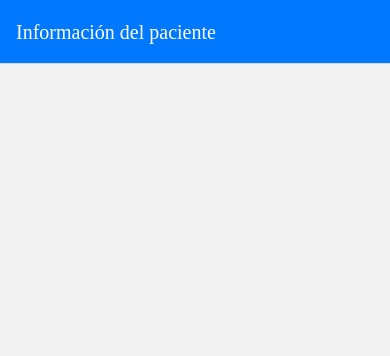
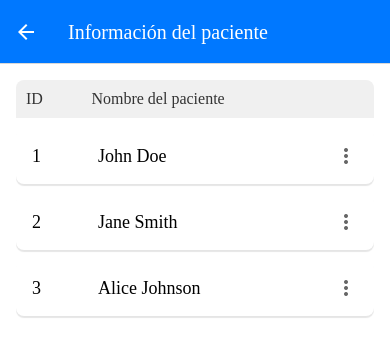
Before and after one commit to NoeOnDev/BodyMeasure, a React Native app: screen /PatientInfo in a window 390 px wide. Shown: the top 356 px of the page. Built offline with nearby package versions, Linux system fonts and the light colour scheme.

Commit message:
refactor: Agregar estilos para la pantalla de información del paciente

```diff
--- a/src/components/screens/PatientInfoScreen.tsx
+++ b/src/components/screens/PatientInfoScreen.tsx
@@ -1,5 +1,172 @@
-import React from 'react';
+import React, {useState, useRef, useCallback} from 'react';
+import {
+  View,
+  Text,
+  FlatList,
+  TouchableOpacity,
+  Dimensions,
+  Animated,
+  SafeAreaView,
+  Alert,
+} from 'react-native';
+import Icon from 'react-native-vector-icons/MaterialIcons';
+import {styles} from '../styles/PatientsAllStyles';
+
+interface Patient {
+  patient_id: number;
+  name: string;
+}
+
+const screenWidth = Dimensions.get('window').width;
 
 export const PatientInfoScreen = (): React.JSX.Element => {
-  return <></>;
+  const [patients, setPatients] = useState<Patient[]>([
+    {patient_id: 1, name: 'John Doe'},
+    {patient_id: 2, name: 'Jane Smith'},
+    {patient_id: 3, name: 'Alice Johnson'},
+  ]);
+  const [selectedPatientId, setSelectedPatientId] = useState<number | null>(
+    null,
+  );
+  const [pressedPatientId, setPressedPatientId] = useState<number | null>(null);
+  const [menuPosition, setMenuPosition] = useState<{top: number; left: number}>(
+    {top: 0, left: 0},
+  );
+  const pressAnimValue = useRef(new Animated.Value(1)).current;
+
+  const toggleMenu = (id: number, top: number, left: number) => {
+    if (selectedPatientId === id) {
+      setSelectedPatientId(null);
+    } else {
+      setSelectedPatientId(id);
+      setMenuPosition({top: top - 35, left});
+    }
+  };
+
+  const handleRowPressIn = (id: number) => {
+    setPressedPatientId(id);
+    Animated.timing(pressAnimValue, {
+      toValue: 0.98,
+      duration: 100,
+      useNativeDriver: true,
+    }).start();
+  };
+
+  const handleRowPressOut = () => {
+    setPressedPatientId(null);
+    Animated.timing(pressAnimValue, {
+      toValue: 1,
+      duration: 100,
+      useNativeDriver: true,
+    }).start();
+  };
+
+  const handleRowPress = (id: number) => {
+    if (selectedPatientId !== id) {
+      setSelectedPatientId(null);
+    }
+  };
+
+  const handleDeletePatient = (patientId: number, patientName: string) => {
+    Alert.alert(
+      'Eliminar Paciente',
+      `¿Estás seguro de que deseas eliminar al paciente ${patientName}?`,
+      [
+        {
+          text: 'No',
+          style: 'cancel',
+        },
+        {
+          text: 'Sí',
+          onPress: () => {
+            setPatients(prevPatients =>
+              prevPatients.filter(patient => patient.patient_id !== patientId),
+            );
+            setSelectedPatientId(null);
+          },
+        },
+      ],
+      {cancelable: true},
+    );
+  };
+
+  const renderPatient = ({item}: {item: Patient}) => (
+    <Animated.View
+      style={[
+        styles.row,
+        selectedPatientId === item.patient_id && styles.selectedRow,
+        pressedPatientId === item.patient_id && {
+          transform: [{scale: pressAnimValue}],
+        },
+      ]}>
+      <TouchableOpacity
+        activeOpacity={0.7}
+        style={styles.rowContent}
+        onPressIn={() => handleRowPressIn(item.patient_id)}
+        onPressOut={handleRowPressOut}
+        onPress={() => handleRowPress(item.patient_id)}>
+        <View style={styles.idCell}>
+          <Text style={styles.cellText}>{item.patient_id}</Text>
+        </View>
+        <View style={styles.nameCell}>
+          <Text style={styles.cellText}>{item.name}</Text>
+        </View>
+        <TouchableOpacity
+          activeOpacity={0.7}
+          style={styles.iconCell}
+          onPress={event => {
+            const {pageY, pageX} = event.nativeEvent;
+            toggleMenu(item.patient_id, pageY, pageX);
+          }}>
+          <Icon name="more-vert" size={24} color="#666" />
+        </TouchableOpacity>
+      </TouchableOpacity>
+    </Animated.View>
+  );
+
+  return (
+    <SafeAreaView style={styles.safeArea}>
+      <View style={styles.container}>
+        <View style={styles.tableHeader}>
+          <View style={styles.headerIdCell}>
+            <Text style={styles.headerText}>ID</Text>
+          </View>
+          <View style={styles.headerNameCell}>
+            <Text style={styles.headerText}>Nombre del paciente</Text>
+          </View>
+        </View>
+        <FlatList
+          data={patients}
+          renderItem={renderPatient}
+          keyExtractor={item => item.patient_id.toString()}
+          contentContainerStyle={{paddingBottom: 80}}
+        />
+        {selectedPatientId !== null && (
+          <View
+            style={[
+              styles.menu,
+              {
+                top: menuPosition.top,
+                left: Math.min(menuPosition.left, screenWidth - 120),
+              },
+            ]}>
+            <TouchableOpacity activeOpacity={0.7} style={styles.menuItem}>
+              <Text style={styles.menuItemText}>Editar</Text>
+            </TouchableOpacity>
+            <TouchableOpacity
+              activeOpacity={0.7}
+              style={styles.menuItem}
+              onPress={() =>
+                handleDeletePatient(
+                  selectedPatientId!,
+                  patients.find(p => p.patient_id === selectedPatientId)!.name,
+                )
+              }>
+              <Text style={styles.menuItemText}>Eliminar</Text>
+            </TouchableOpacity>
+          </View>
+        )}
+      </View>
+    </SafeAreaView>
+  );
 };
--- a/src/containers/App.tsx
+++ b/src/containers/App.tsx
@@ -23,11 +23,6 @@ const App = (): React.JSX.Element => {
           },
         }}>
         <Stack.Screen
-          name="PatientInfo"
-          component={PatientInfoScreen}
-          options={{title: 'Información del paciente'}}
-        />
-        <Stack.Screen
           name="Login"
           component={LoginSwitcher}
           options={{headerShown: false}}
@@ -47,6 +42,11 @@ const App = (): React.JSX.Element => {
           component={RegisterScreen}
           options={{title: 'Registro de paciente'}}
         />
+        <Stack.Screen
+          name="PatientInfo"
+          component={PatientInfoScreen}
+          options={{title: 'Información del paciente'}}
+        />
       </Stack.Navigator>
     </NavigationContainer>
   );
```
Also changed, not shown: src/components/styles/PatientInfoStyles.tsx (added, +120 -0 lines).
